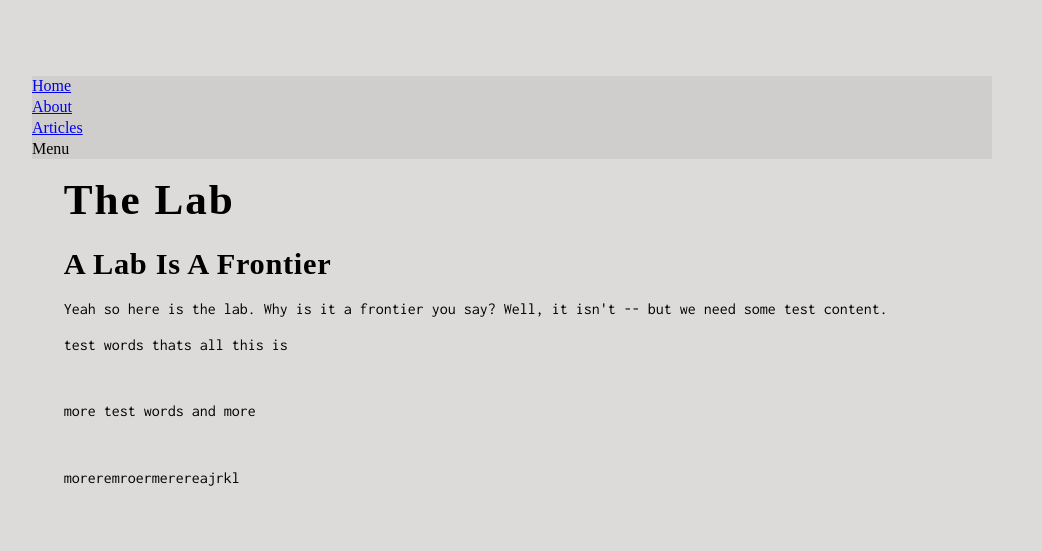
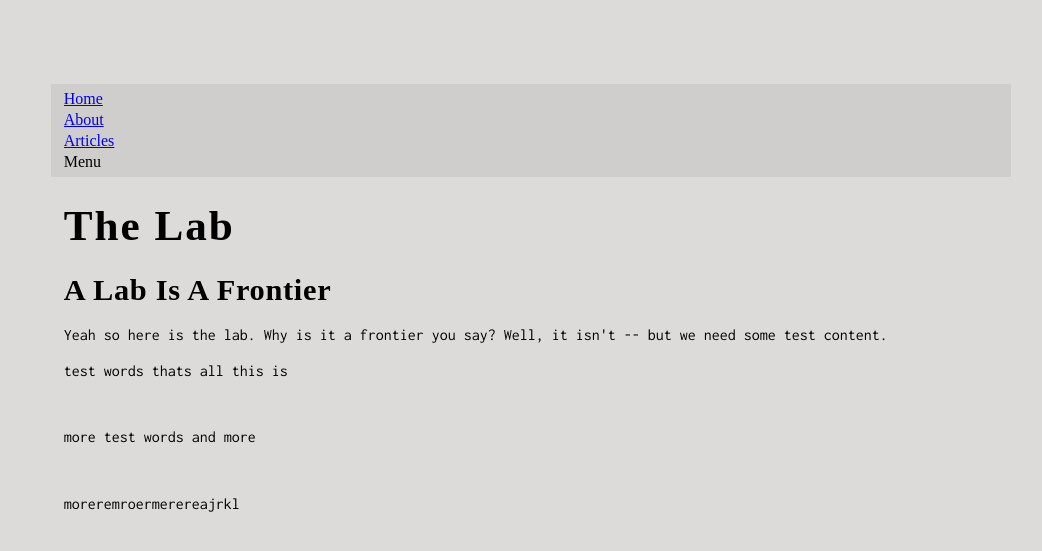
Before and after one commit to msawangwan/msawangwan.github.io, a Jekyll site: the page built from index.html, in a window 1280 px wide. Shown: the top 551 px of the page, without its empty margins (128-1170 px from the left). Built offline with Jekyll 4.4.1, drawn with Linux system fonts in a browser that asks for light colours; some web fonts are replaced.

Commit message:
margins adjusted

```diff
--- a/css/default-large.css
+++ b/css/default-large.css
@@ -15,8 +15,8 @@
 
   .nav-persistant {
     max-width: 100%;
-    margin: 0 auto;
-    padding: 0;
+    margin: 8px 2%;
+    padding: 5px 1.3%;
     position: static;
     left: 5%;
     right: 5%;
```
